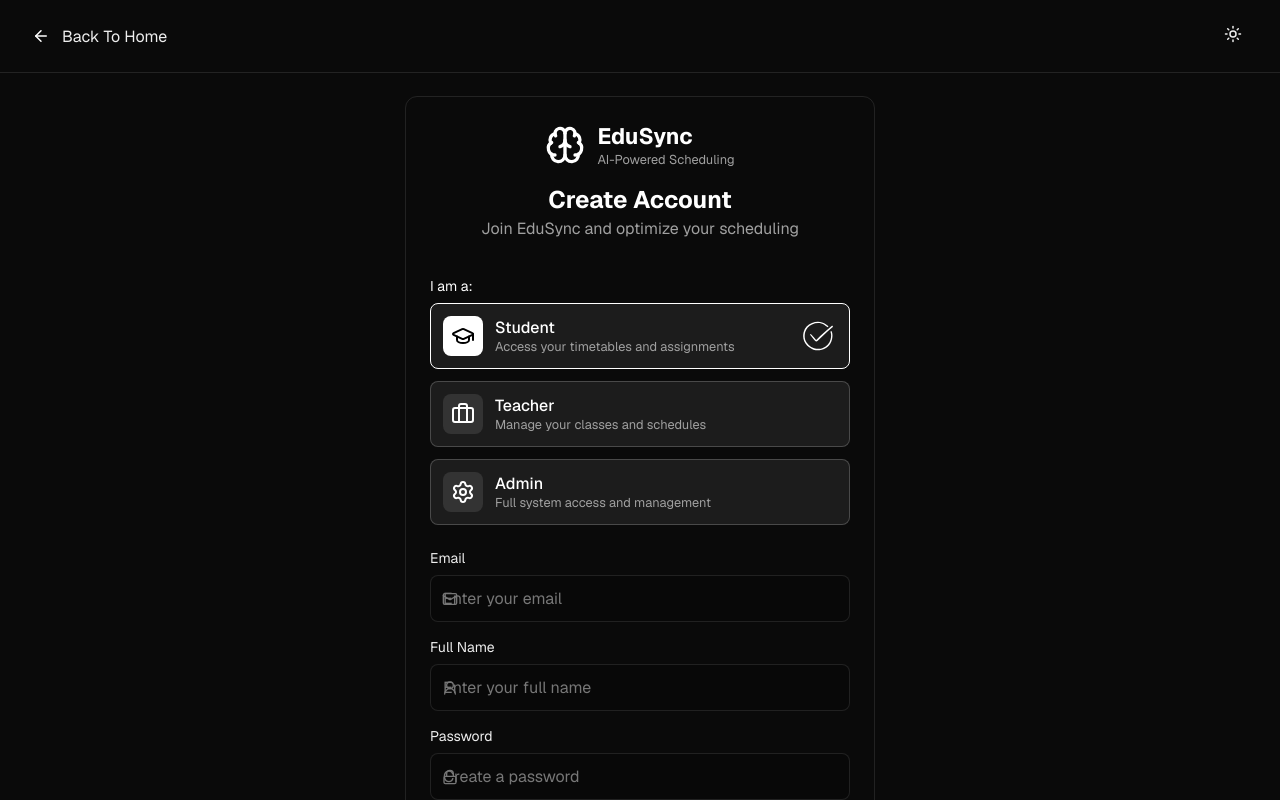
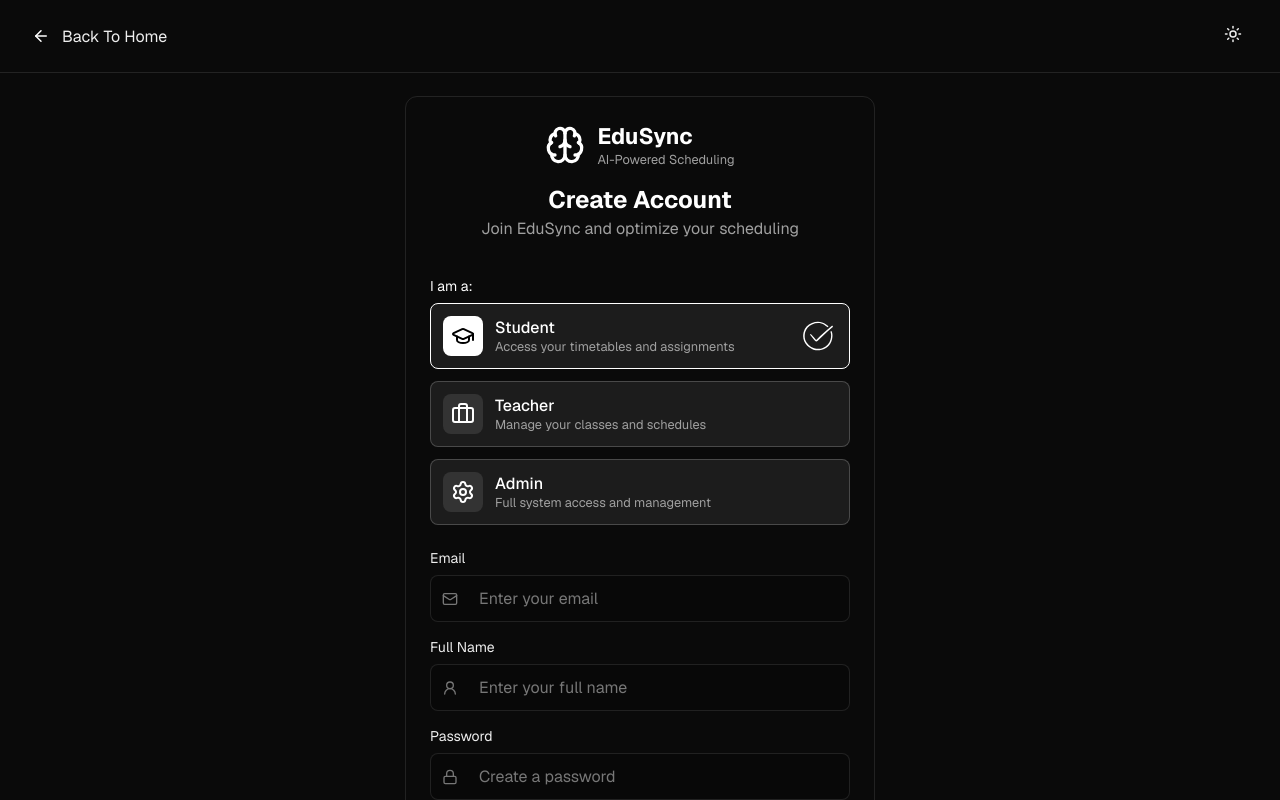
Before and after one commit to Shourya523/EduSch-Frontend, a React (Vite) app: page /register in a window 1280 px wide. Shown: the top 800 px of the page. Built offline with nearby package versions, Linux system fonts and the light colour scheme.

Commit message:
register page bug fixed

```diff
--- a/src/Pages/auth/register.css
+++ b/src/Pages/auth/register.css
@@ -194,3 +194,7 @@
   margin-top: 4px;
   margin-right: 4px;
 }
+
+.input-wrapper input{
+  padding-left: 3rem !important;
+}
```
